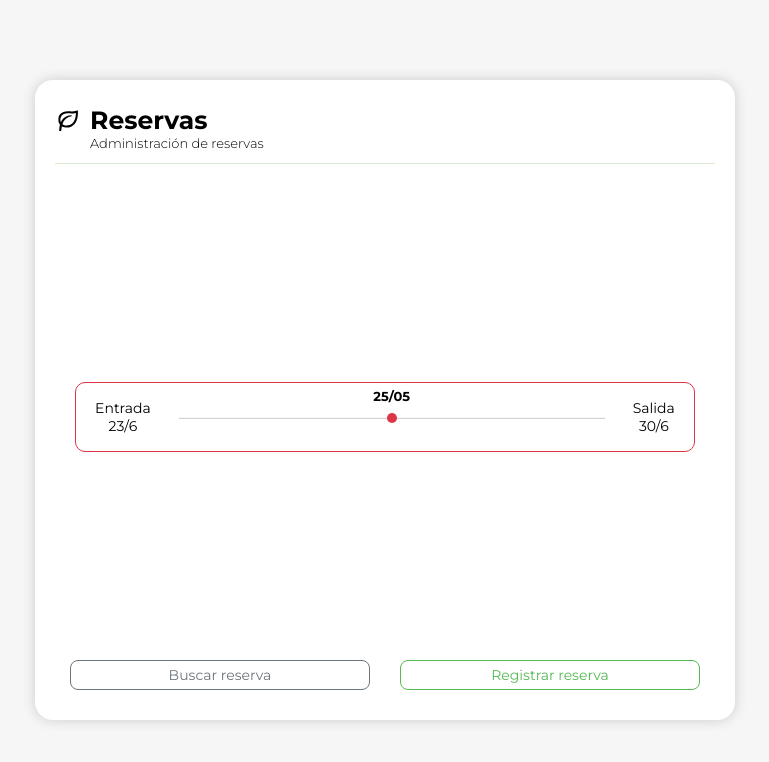
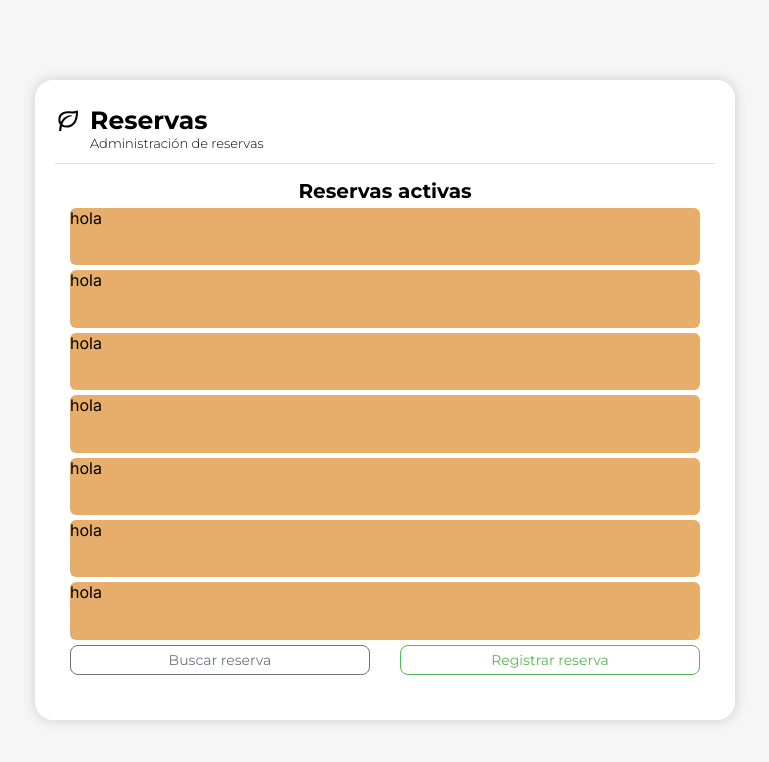
Before and after one commit to guadamiranda/balnearioappfront, a Next.js app: page /Reserves in a window 1280 px wide. Shown: the top 762 px of the page, without its empty margins (255-1024 px from the left). Built offline with nearby package versions, Linux system fonts and the light colour scheme.

Commit message:
Doing active reserves

```diff
--- /dev/null
+++ b/src/Components/Molecules/ActiveReservesCard/ActiveReserveCard.tsx
@@ -0,0 +1,16 @@
+import style from "./activeReserveCard.module.scss";
+
+interface IActiveReserveCard {
+
+}
+
+const ActiveReserveCard: React.FC<IActiveReserveCard> = ({}) => {
+
+    return(
+        <div className={style.addEditPriceContainer}>
+            hola
+        </div>
+    )
+}
+
+export default ActiveReserveCard
--- /dev/null
+++ b/src/Components/Molecules/ActiveReservesCard/activeReserveCard.module.scss
@@ -0,0 +1,8 @@
+
+.addEditPriceContainer{
+    background-color: rgb(230, 174, 106);
+    border-radius: 6px;
+    margin-top: 5px;
+    height: 60px;
+    width: 100%;
+}
--- a/src/app/Home/page.tsx
+++ b/src/app/Home/page.tsx
@@ -26,7 +26,7 @@ const HomeComponent = () => {
                     <Button text='Buscar Estadía' type='primary' isFullWidth={true} onClickFunction={() => handleClick('/queryReserve')}/>
                     <Button text='Precios' type='primary' isFullWidth={true} onClickFunction={() => handleClick('/ABMPrice')}/>
                     <Button text='Descuentos' type='primary' isFullWidth={true} onClickFunction={() => handleClick('/ABMDiscounts')}/>
-                    <Button text='Empelados' type='primary' isFullWidth={true} onClickFunction={() => handleClick('/ABMEmployee')}/>
+                    <Button text='Empleados' type='primary' isFullWidth={true} onClickFunction={() => handleClick('/ABMEmployee')}/>
                     <Button text='Reportes' type='primary' isFullWidth={true} onClickFunction={() => console.log('Soy Reportes')}/>
                 </div>
             </div>
--- a/src/app/Reserves/page.tsx
+++ b/src/app/Reserves/page.tsx
@@ -6,6 +6,7 @@ import Button from '@/Components/Atoms/button/button';
 import { useRouter } from 'next/navigation';
 import style from './reserves.module.scss'
 import { useState } from "react";
+import ActiveReserveCard from '@/Components/Molecules/ActiveReservesCard/ActiveReserveCard';
 
 
 const Reserves = () => {
@@ -29,8 +30,16 @@ const Reserves = () => {
 
             <>
                 <LittleABMTemplate title="Reservas" subTitle="Administración de reservas">
+                    <span className={style.reservesContainer__title}><b>Reservas activas</b></span>
                     <div className={style.reservesContainer__actualReserve}>
-                        <ActualReserve></ActualReserve>
+                        <ActiveReserveCard></ActiveReserveCard>
+                        <ActiveReserveCard></ActiveReserveCard>
+                        <ActiveReserveCard></ActiveReserveCard>
+                        <ActiveReserveCard></ActiveReserveCard>
+                        <ActiveReserveCard></ActiveReserveCard>
+                        <ActiveReserveCard></ActiveReserveCard>
+                        <ActiveReserveCard></ActiveReserveCard>
+
                     </div>
                     <div className={style.reservesContainer__buttonContainer}>
                         <Button text='Buscar reserva' type='secondary' onClickFunction={() => handleClick('/queryReserve')}></Button>
--- a/src/app/Reserves/reserves.module.scss
+++ b/src/app/Reserves/reserves.module.scss
@@ -1,3 +1,6 @@
+@import '../Variables/Colors/colors.module.scss';
+@import '../Variables/Fonts/fonts.module.scss';
+
 
 .reservesContainer{
     display: flex;
@@ -5,9 +8,18 @@
     height: 95%;
     justify-content: space-between;
 
+    &__title {
+        display: flex;
+        font-size: 20px;
+        font-family: "Montserrat", sans-serif;
+        justify-content: center;
+    }
+
     &__actualReserve{
         display: flex;
-        height: 85%;
+        flex-direction: column;
+        height: 78%;
+        overflow-y: auto;
     }
 
     &__buttonContainer{
```
Also changed, not shown: src/Services/reserveServices.jsx (+10 -0 lines).
